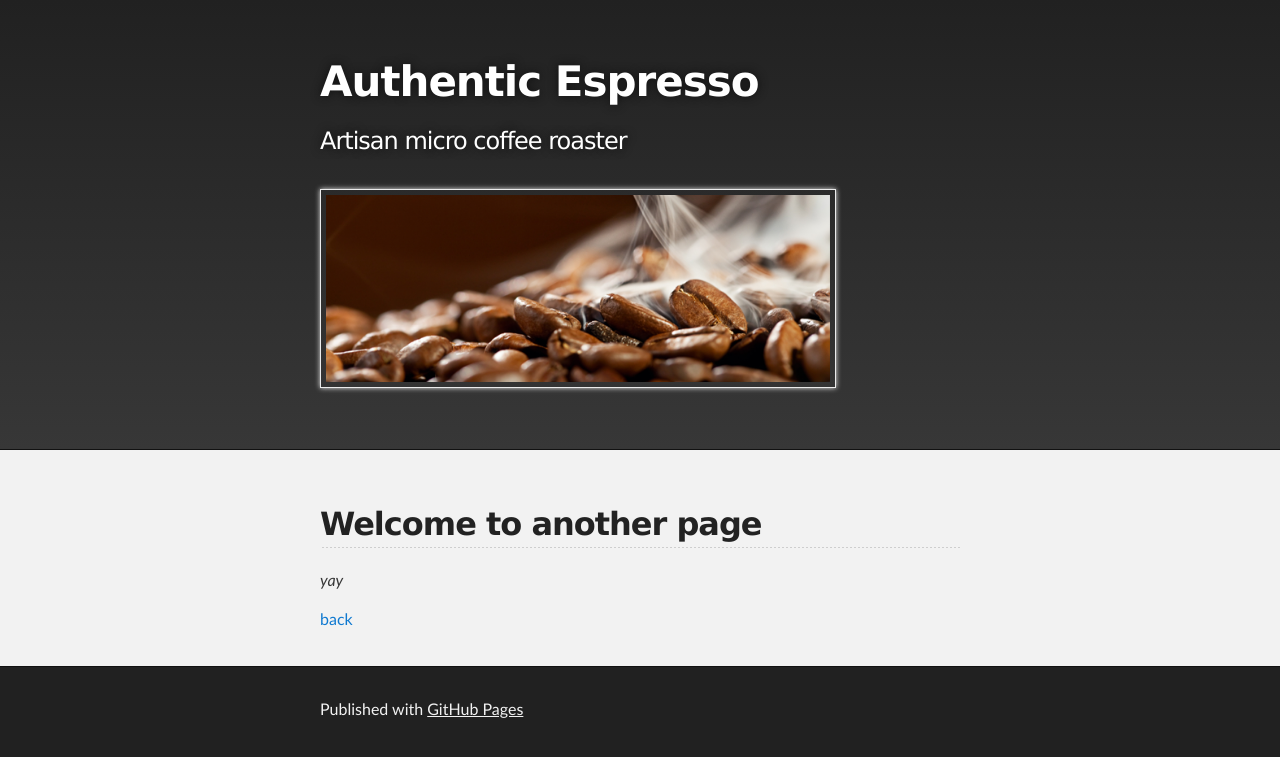
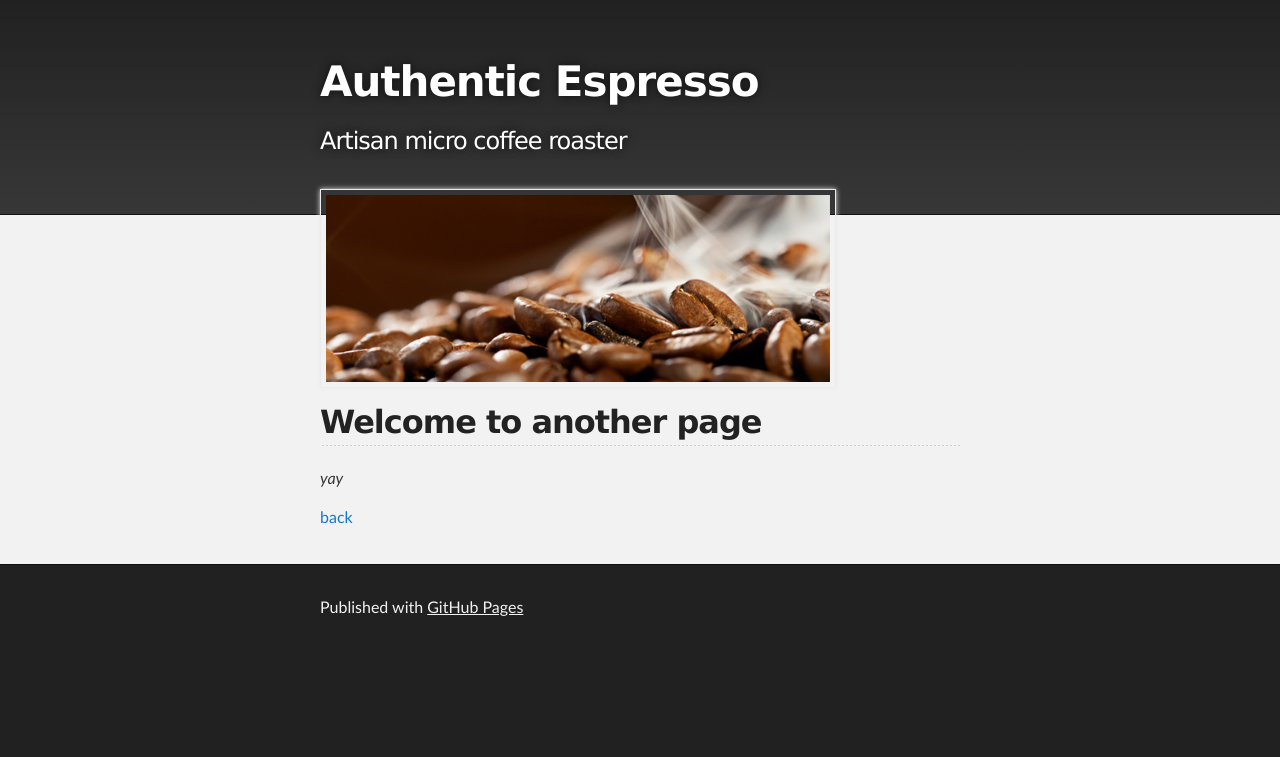
Before and after one commit to authentic-espresso/test, a Jekyll site: the page built from another-page.md, in a window 1280 px wide. Shown: the top 757 px of the page. Built offline with Jekyll 4.4.1, drawn with Linux system fonts in a browser that asks for light colours; our own code applies the rules of GitHub Pages for plain Markdown files.

Commit message:
Update default.html

```diff
--- a/_layouts/default.html
+++ b/_layouts/default.html
@@ -22,7 +22,7 @@
 
           <h1 id="project_title">{{ site.title | default: site.github.repository_name }}</h1>
           <h2 id="project_tagline">{{ site.description | default: site.github.project_tagline }}</h2>
-            <img src="images/espresso-club1.png" alt="" width="504" height="187" /></a></p>
+            <img src="images/espresso-club1.png" alt="" width="504" height="187" align="left" /></a></p>
 
           {% if site.show_downloads %}
             <section id="downloads">
```
